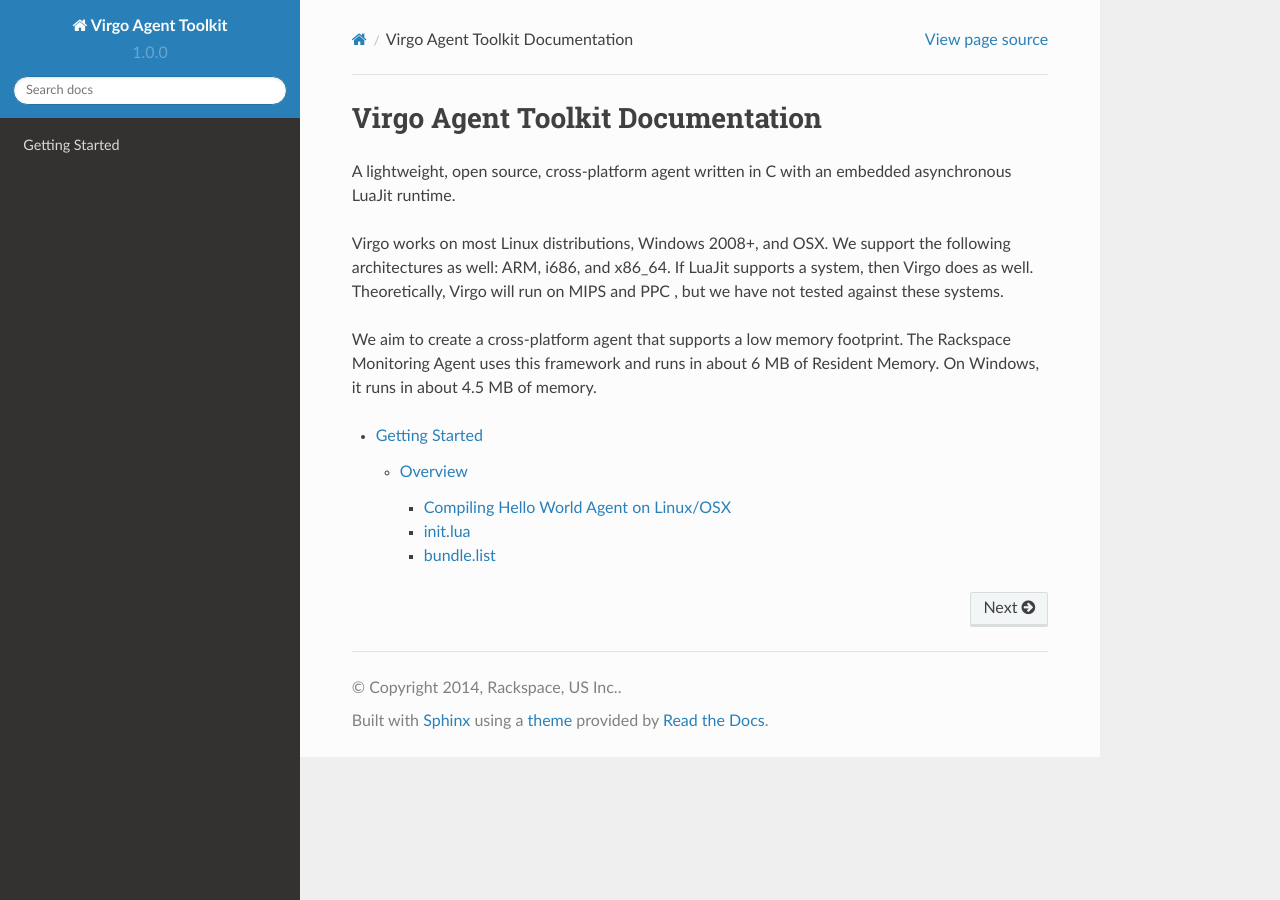
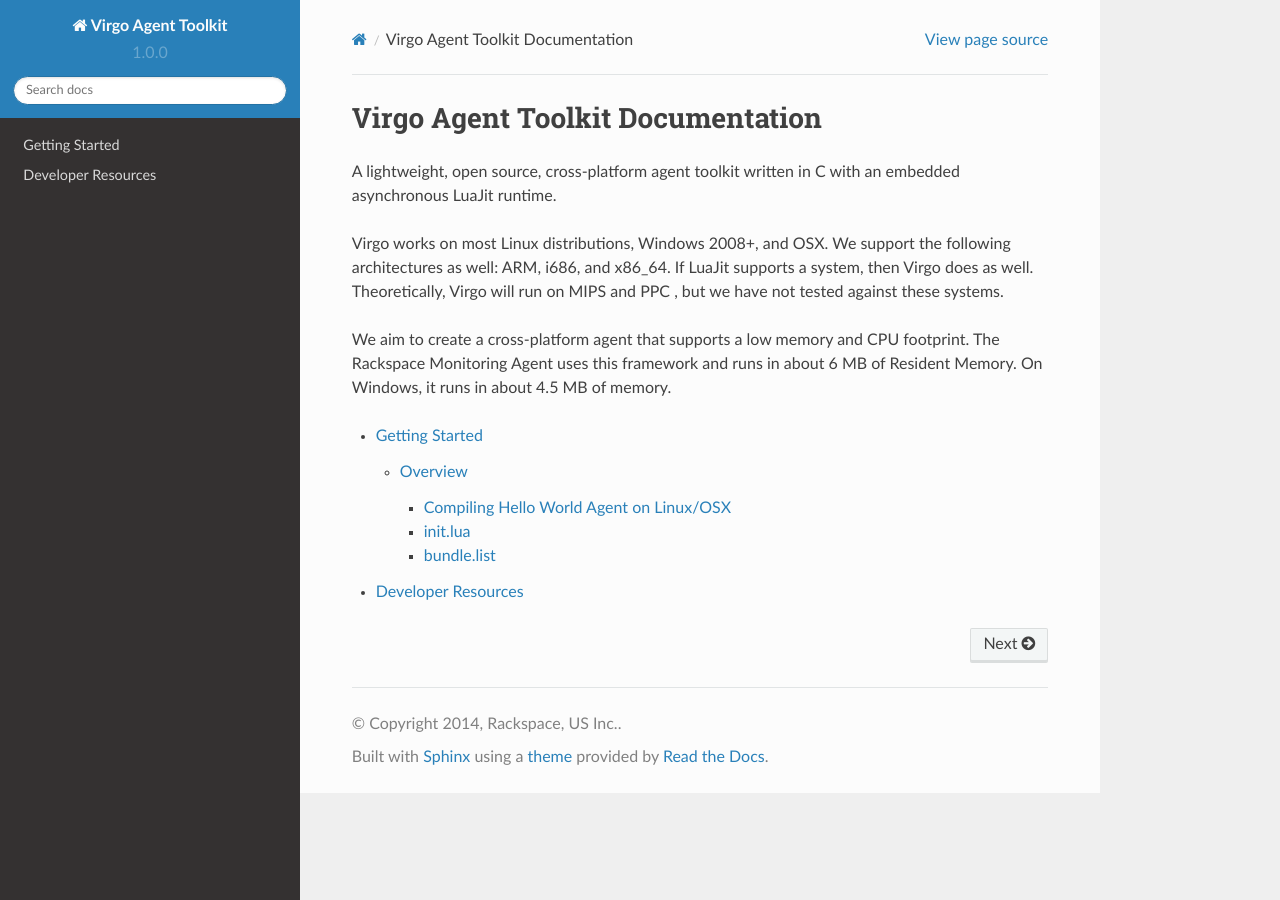
Before and after one commit to virgo-agent-toolkit/docs, a Sphinx documentation site: the page built from source/index.rst, in a window 1280 px wide. Built offline with Sphinx 7.4.7 and the Read the Docs theme 2.0.0, drawn with Linux system fonts in a browser that asks for light colours.

Commit message:
add resources

```diff
--- a/source/index.rst
+++ b/source/index.rst
@@ -1,20 +1,21 @@
 Virgo Agent Toolkit Documentation
 ===============================================
 
-A lightweight, open source, cross-platform agent written in C with an embedded
-asynchronous LuaJit runtime.
+A lightweight, open source, cross-platform agent toolkit written in C with an
+embedded asynchronous LuaJit runtime.
 
 Virgo works on most Linux distributions, Windows 2008+, and OSX.  We support the
 following architectures as well: ARM, i686, and x86_64. If LuaJit supports a
 system, then Virgo does as well. Theoretically, Virgo will run on MIPS and PPC ,
 but we have not tested against these systems.
 
-We aim to create a cross-platform agent that supports a low memory footprint.
-The Rackspace Monitoring Agent uses this framework and runs in about 6 MB of
-Resident Memory. On Windows, it runs in about 4.5 MB of memory.
+We aim to create a cross-platform agent that supports a low memory and CPU
+footprint.  The Rackspace Monitoring Agent uses this framework and runs in about
+6 MB of Resident Memory. On Windows, it runs in about 4.5 MB of memory.
 
 .. toctree::
    :maxdepth: 3
    :glob:
 
    getting_started
+   developer_resources
```
Also changed, not shown: source/developer_resources.rst (added, +10 -0 lines).
